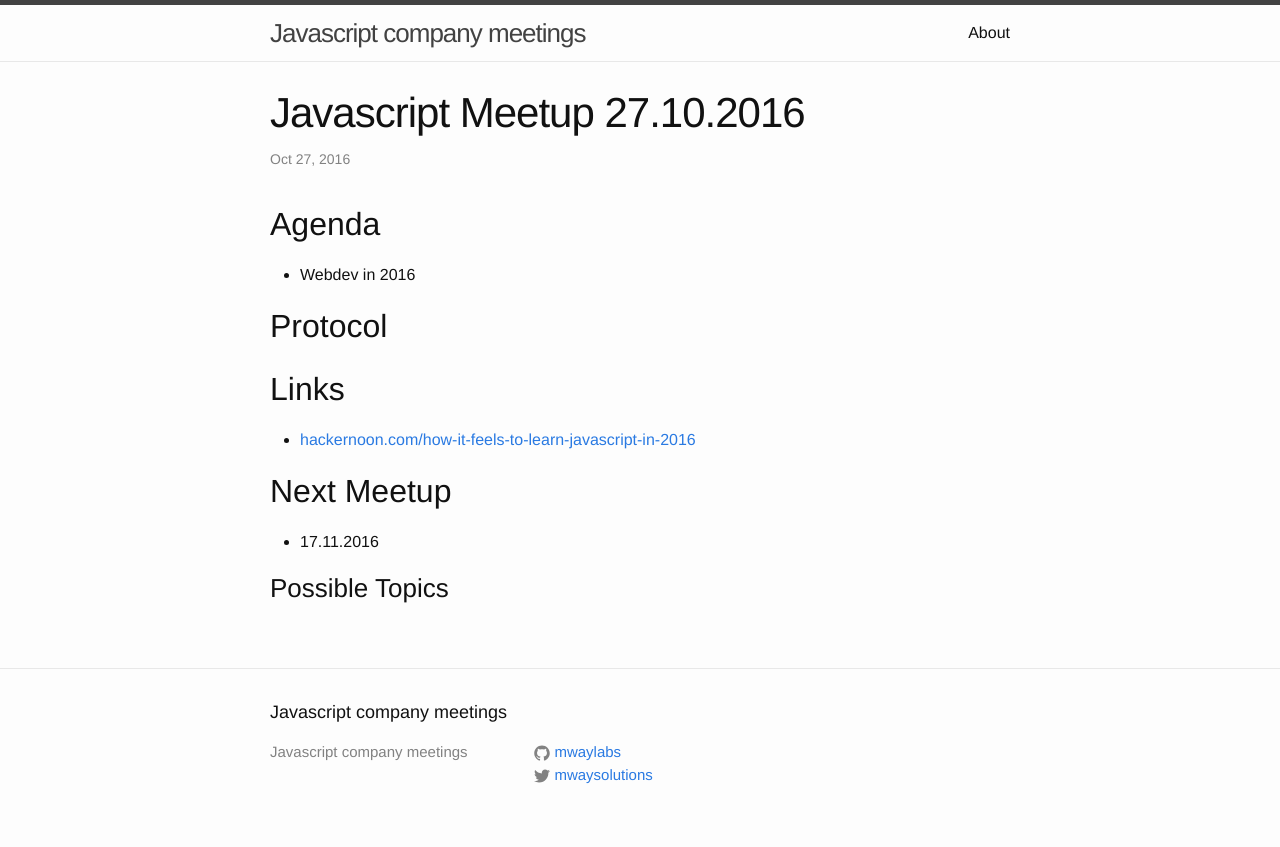
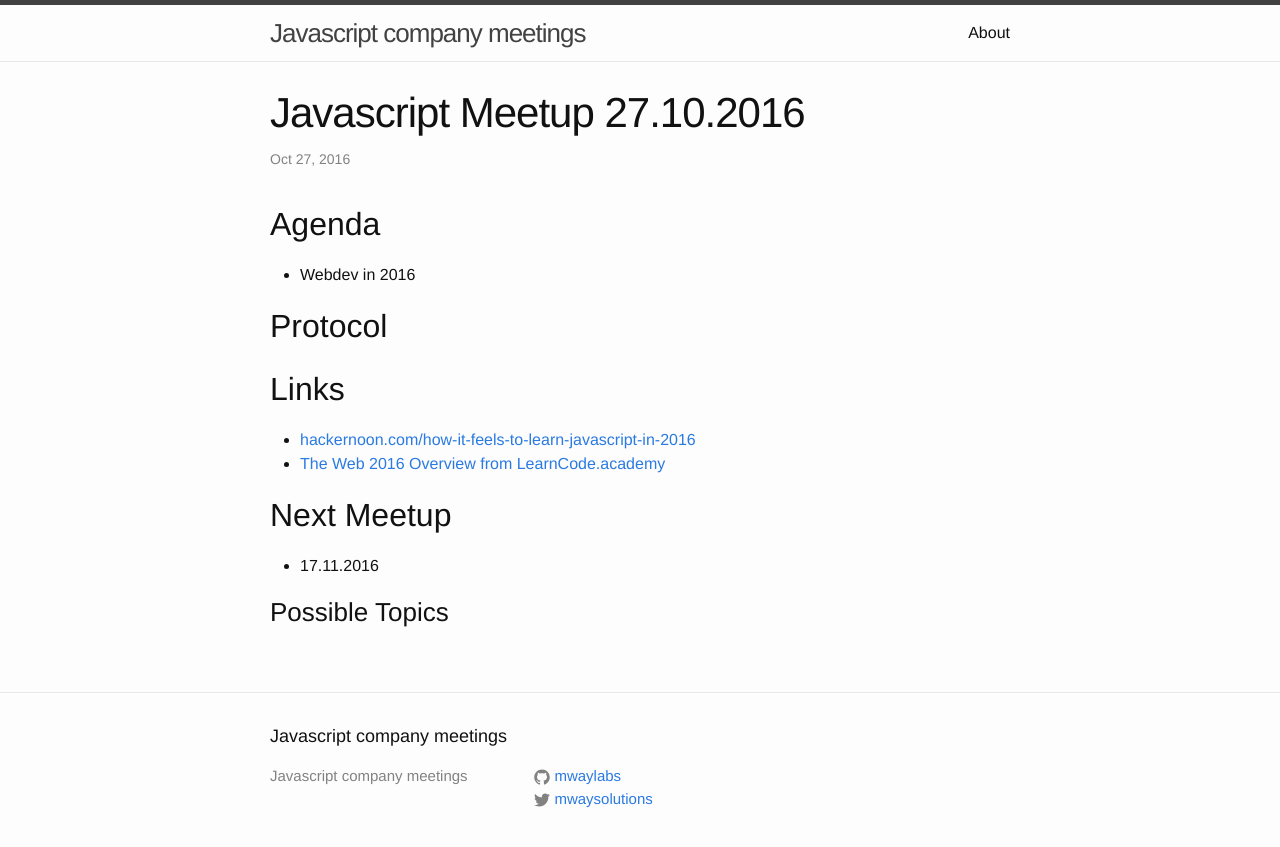
Before and after one commit to MathiasTim/javascript-company-meeting, a Jekyll site: the page built from _posts/2016-10-27-meetup.md, in a window 1280 px wide. Shown: the top 847 px of the page. Built offline with Jekyll 4.4.1, drawn with Linux system fonts in a browser that asks for light colours.

Commit message:
Update 2016-10-27-meetup.md

```diff
--- a/_posts/2016-10-27-meetup.md
+++ b/_posts/2016-10-27-meetup.md
@@ -14,6 +14,7 @@ categories:
 ## Links
 
 - [hackernoon.com/how-it-feels-to-learn-javascript-in-2016](https://hackernoon.com/how-it-feels-to-learn-javascript-in-2016-d3a717dd577f#.rnj26u9x5)
+- [The Web 2016 Overview from LearnCode.academy](https://coggle.it/diagram/Vz9LvW8byvN0I38x)
 
 ## Next Meetup
 
```
